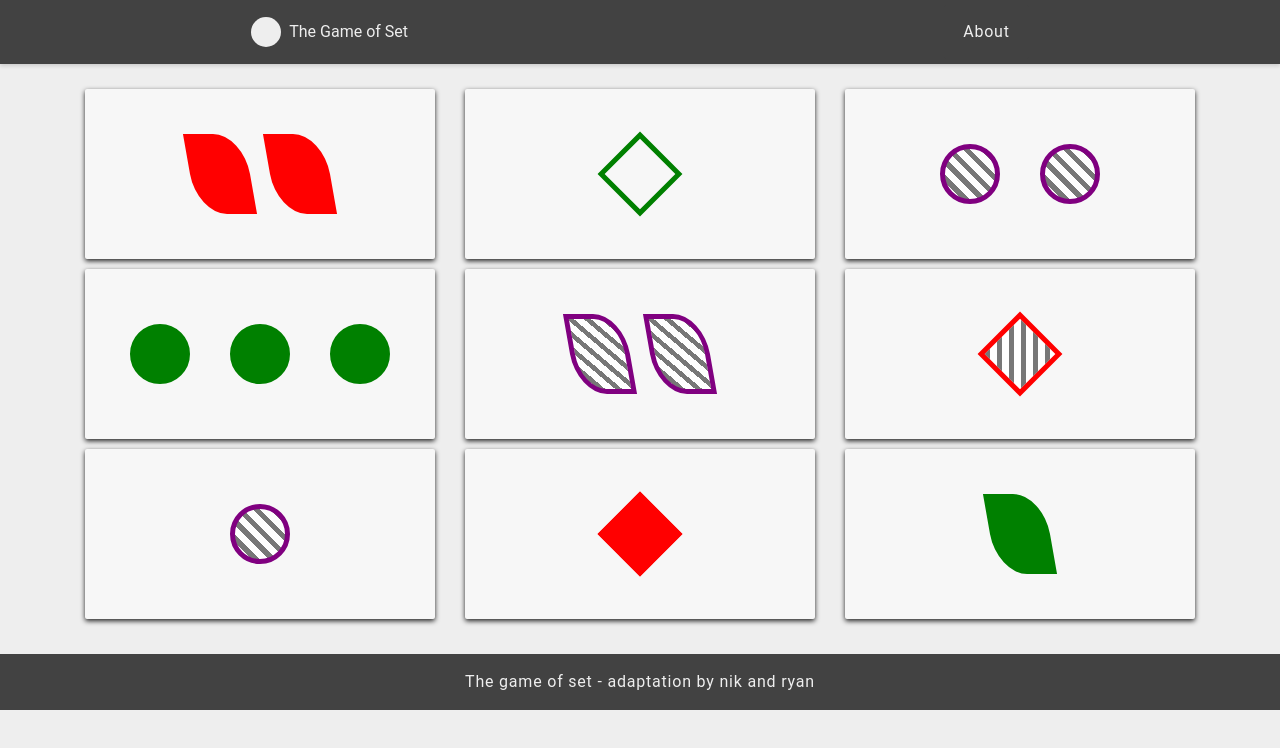
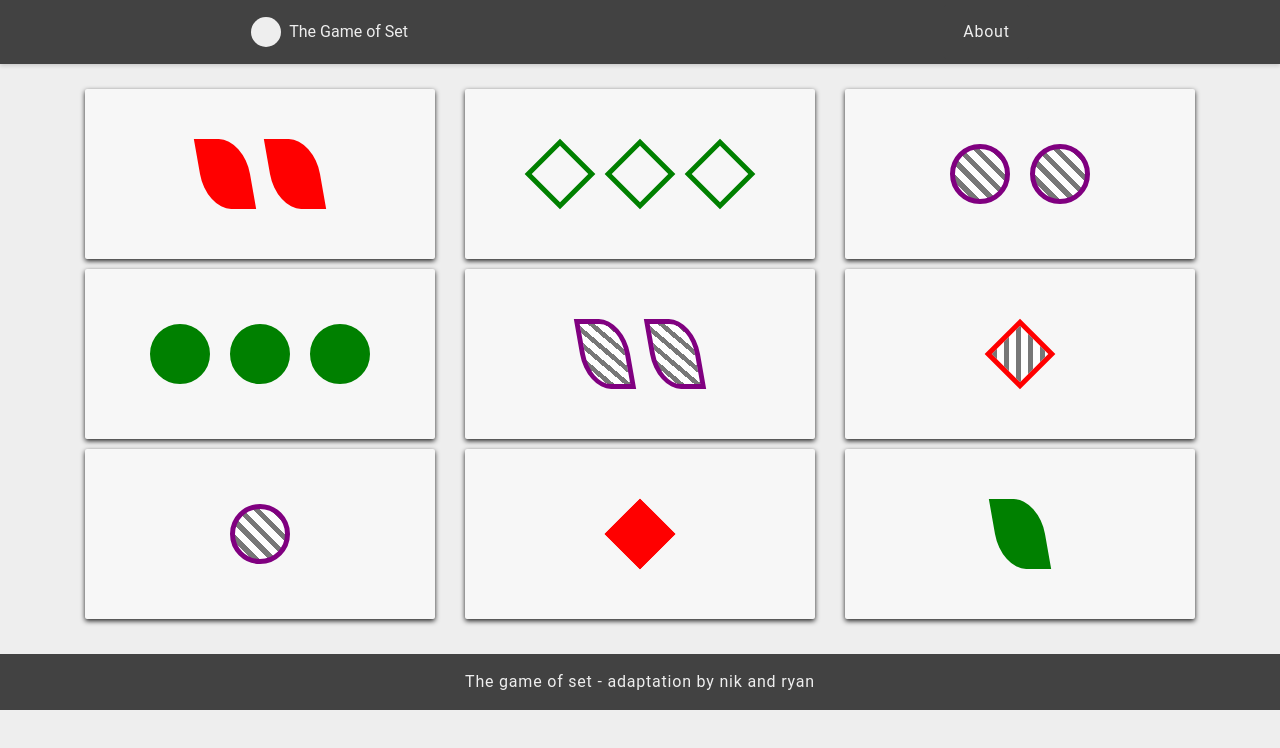
Before and after one commit to blockparty-mpls/set-game, a website: page index.html in a window 1280 px wide. Drawn offline with Linux system fonts and the light colour scheme.

Commit message:
adjust shape margins and sizes

```diff
--- a/index.html
+++ b/index.html
@@ -46,6 +46,8 @@
                     <div class="card game-card">
                         <div class="card__content">
                             <div class="game-card">
+                                <div class="diamond green transparent"></div>
+                                <div class="diamond green transparent"></div>
                                 <div class="diamond green transparent"></div>
                             </div>
                         </div>
--- a/src/_custom.scss
+++ b/src/_custom.scss
@@ -27,8 +27,8 @@ $color-purple: purple;
 
 // SHAPE CLASSES
 .squiggle {
-    width: 6rem;
-    height: 8rem;
+    width: 5rem;
+    height: 7rem;
     margin: 1rem;
     border-top-right-radius: 50%;
     border-bottom-left-radius: 50%;
@@ -36,16 +36,16 @@ $color-purple: purple;
 }
 
 .diamond {
-    width: 6rem;
-    height: 6rem;
-    margin: 2rem;
+    width: 5rem;
+    height: 5rem;
+    margin: 0 1.5rem;
     transform: rotate(45deg);
 }
 
 .circle {
     width: 6rem;
     height: 6rem;
-    margin: 2rem;
+    margin: 0 1rem;
     border-radius: 50%;
 }
 
```
Also changed, not shown: dist/style.css.
